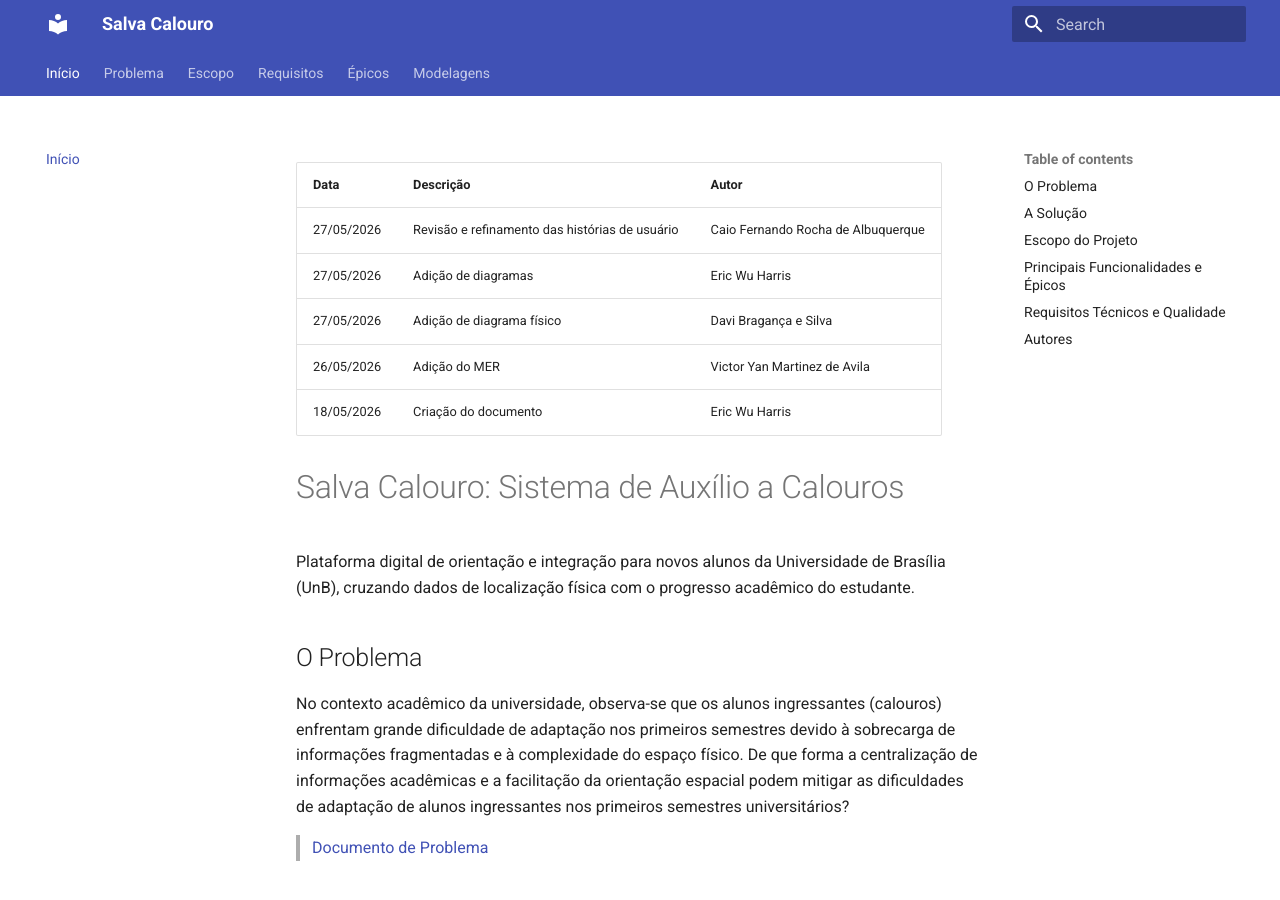
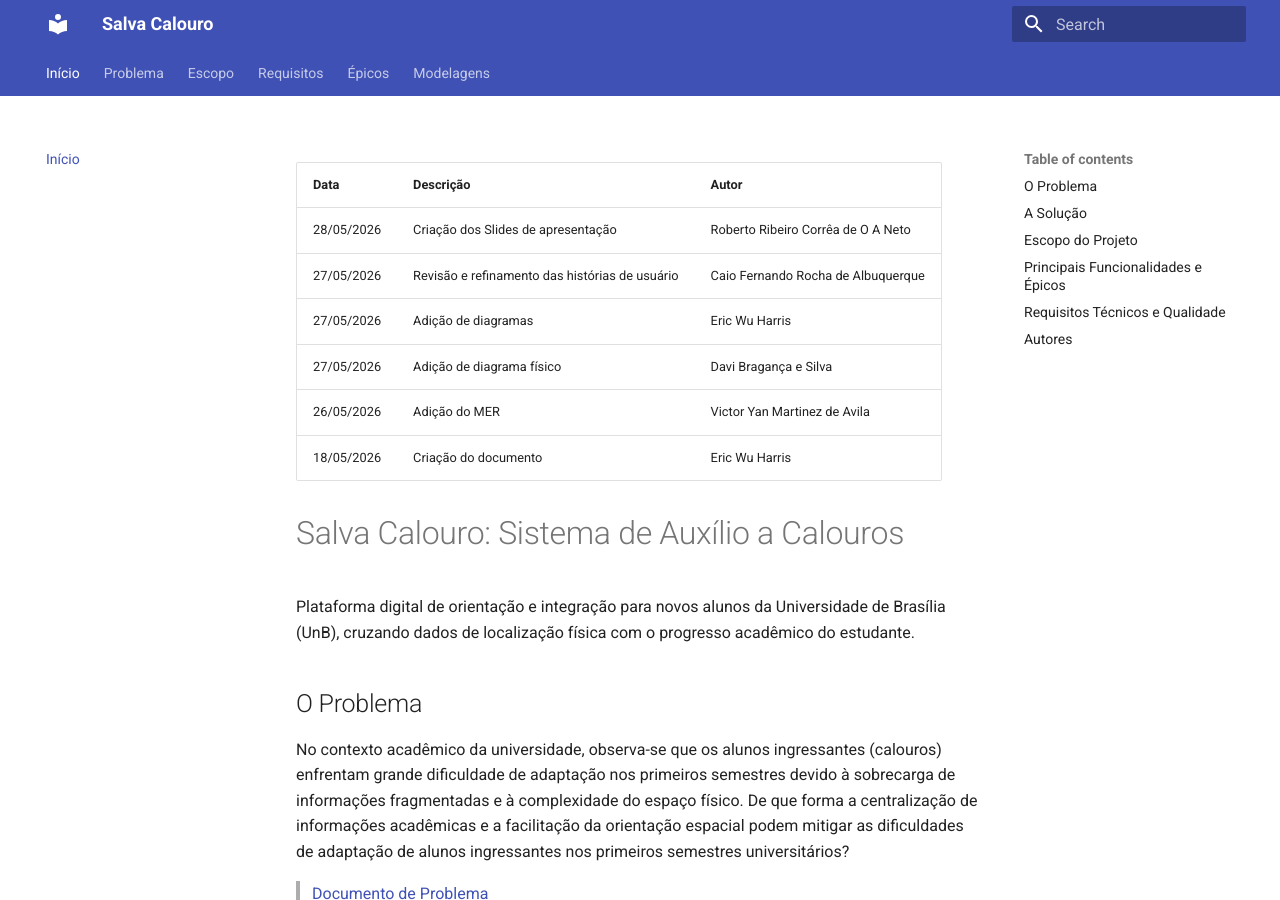
Before and after one commit to si-2026-1/salva-calouro, an MkDocs documentation site: the page built from docs/index.md, in a window 1280 px wide and 900 px high. Built offline with MkDocs 1.6.1 and Material for MkDocs 9.7.7, drawn with Linux system fonts in a browser that asks for light colours.

Commit message:
feat/index

```diff
--- a/docs/index.md
+++ b/docs/index.md
@@ -1,5 +1,6 @@
 | Data       | Descrição                                      | Autor                              |
 | :--------- | :--------------------------------------------- | :--------------------------------- |
+| 28/05/2026 | Criação dos Slides de apresentação             | Roberto Ribeiro Corrêa de O A Neto |
 | 27/05/2026 | Revisão e refinamento das histórias de usuário | Caio Fernando Rocha de Albuquerque |
 | 27/05/2026 | Adição de diagramas                            | Eric Wu Harris                     |
 | 27/05/2026 | Adição de diagrama físico                      | Davi Bragança e Silva              |
```
